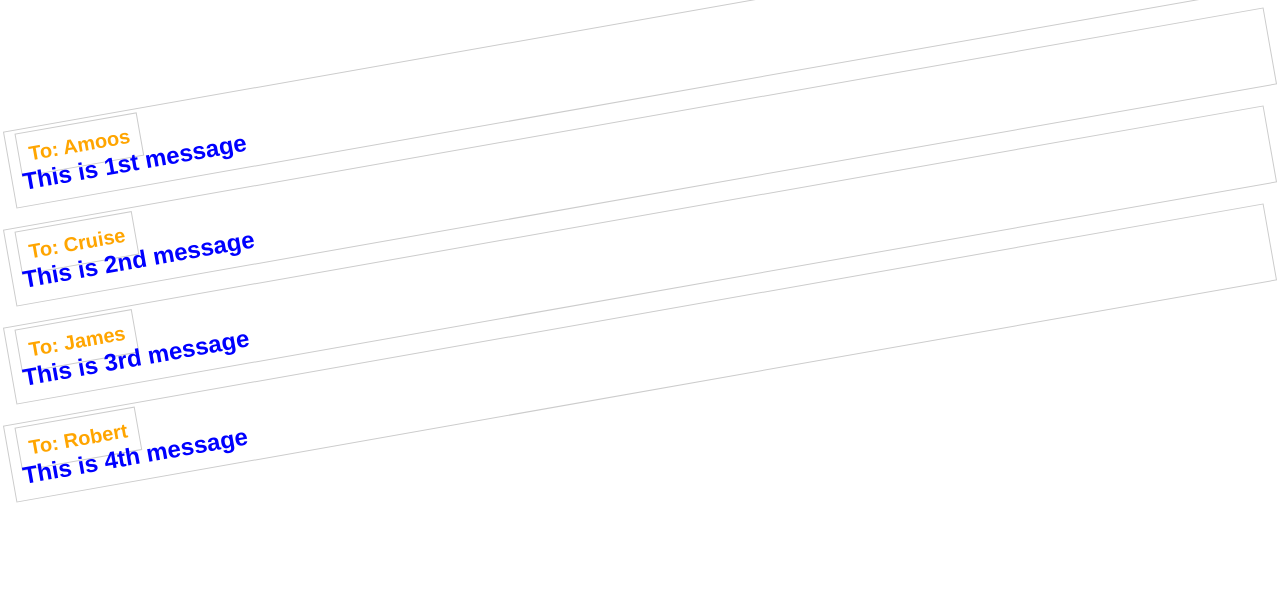
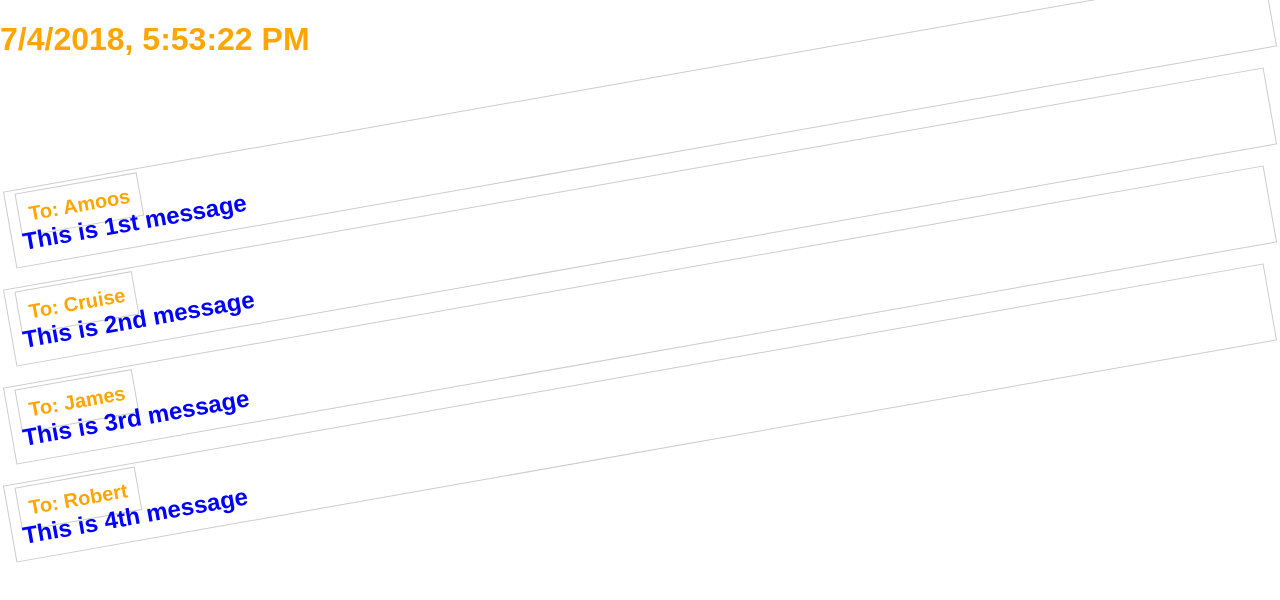
Before and after one commit to gmkhussain/react, a React (Create React App) app in the folder example/: page / in a window 1280 px wide. Shown: the top 600 px of the page. Built offline with nearby package versions, Linux system fonts and the light colour scheme.

Commit message:
:alarm_clock: Updating state value in React ( Digital Ticking Clock )

```diff
--- /dev/null
+++ b/example/src/My_clock.js
@@ -0,0 +1,33 @@
+import React, { Component } from 'react';
+
+class Clock extends Component{
+
+	constructor(props){
+		super(props);
+		this.state = {
+			currentTime: new Date().toLocaleString()
+		}
+		this.updateTime();
+	}
+
+
+	/**updating time**/
+		updateTime(){
+			setInterval(() => {
+				this.setState({
+					currentTime : new Date().toLocaleString()
+				})
+			}, 1000)
+		}
+	/**./updating time**/
+
+
+	render(){
+		return(
+			<h1>{this.state.currentTime}</h1>
+		)
+	}
+
+}
+
+export default Clock;
--- a/example/src/index.js
+++ b/example/src/index.js
@@ -3,6 +3,7 @@
 import './index.css';
 import './App.css';
 import TestMessage from './App';
+import Clock from './My_clock';
 //import registerServiceWorker from './registerServiceWorker';
 
 ReactDOM.render(
@@ -13,6 +14,7 @@
 	*/
 
 	<div>
+		<Clock />
 		<TestMessage messageTo="Amoos" testMessageContent="This is 1st message" />
 		<TestMessage messageTo="Cruise" testMessageContent="This is 2nd message" />
 		<TestMessage messageTo="James" testMessageContent="This is 3rd message" />
```
Also changed, not shown: 1 other file (tests, documents, lock files or other folders).
